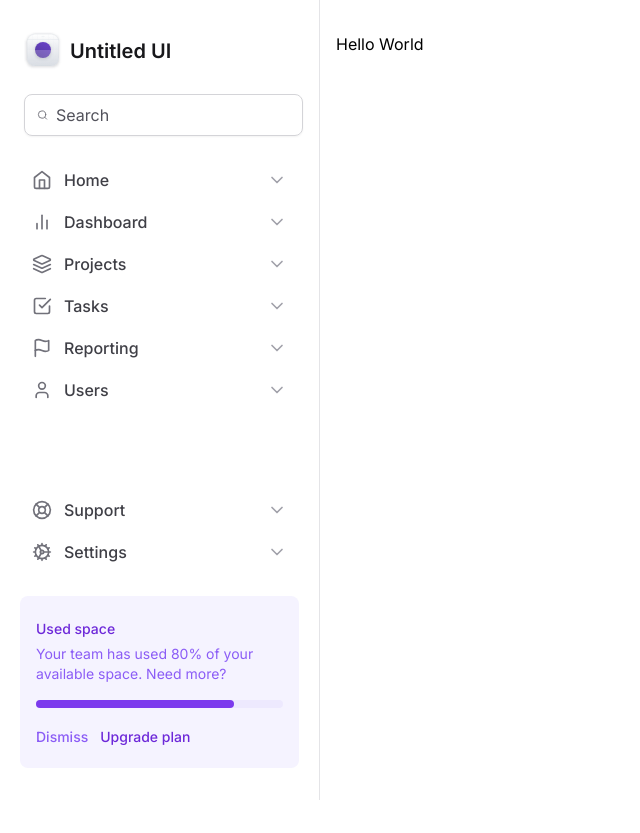
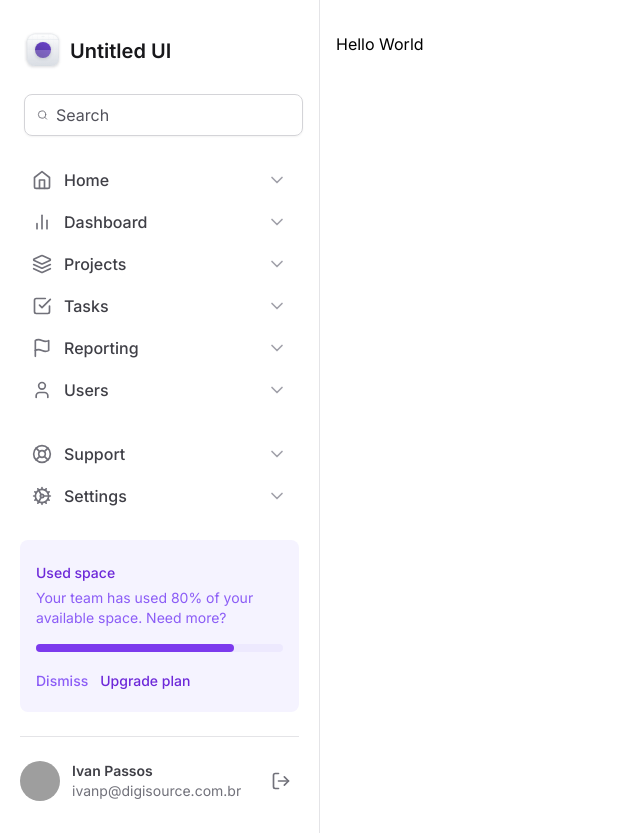
Before and after one commit to ivanrpassos/masterizando-o-tailwind, a Next.js app: page / in a window 1280 px wide. Shown: the whole page, without its empty margins (0-640 px from the left). Before the commit the page ends 800 px from the top, so only its background shows below. Built offline with nearby package versions, Linux system fonts and the light colour scheme; grey boxes are pictures that could not be loaded.

Commit message:
Aula 11 - Perfil do Usuário

```diff
--- /dev/null
+++ b/app/components/SideBar/Profile.tsx
@@ -0,0 +1,22 @@
+import { LogOut } from 'lucide-react'
+
+export const Profile = () => {
+  return (
+    <div className="grid-cols-profile grid items-center gap-3">
+      <img
+        src="https://github.com/ivanrpassos.png"
+        className="h-10 w-10 rounded-full"
+        alt=""
+      />
+      <div className="flex flex-col truncate">
+        <span className="text-sm font-semibold text-zinc-700">Ivan Passos</span>
+        <span className="truncate text-sm text-zinc-500">
+          ivanp@digisource.com.br
+        </span>
+      </div>
+      <button type="button" className="ml-auto rounded-md p-2 hover:bg-zinc-50">
+        <LogOut className="h-5 w-5 text-zinc-500" />
+      </button>
+    </div>
+  )
+}
--- a/app/components/SideBar/index.tsx
+++ b/app/components/SideBar/index.tsx
@@ -13,6 +13,7 @@ import { Logo } from './Logo'
 
 import { NavItem } from './NavItem'
 import { UsedSpaceWidget } from './UsedSpaceWidget'
+import { Profile } from './Profile'
 
 export const SideBar = () => {
   return (
@@ -43,6 +44,9 @@ export const SideBar = () => {
         </nav>
 
         <UsedSpaceWidget />
+
+        <div className="h-px bg-zinc-200"></div>
+        <Profile />
       </article>
     </aside>
   )
--- a/tailwind.config.ts
+++ b/tailwind.config.ts
@@ -6,6 +6,7 @@ const config: Config = {
     extend: {
       gridTemplateColumns: {
         app: 'minmax(18rem, 20rem) 1fr',
+        profile: 'max-content 1fr max-content',
       },
     },
   },
```
